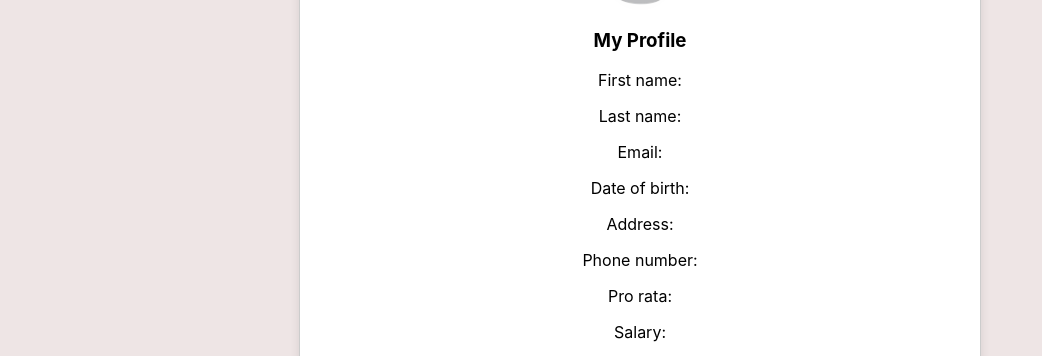
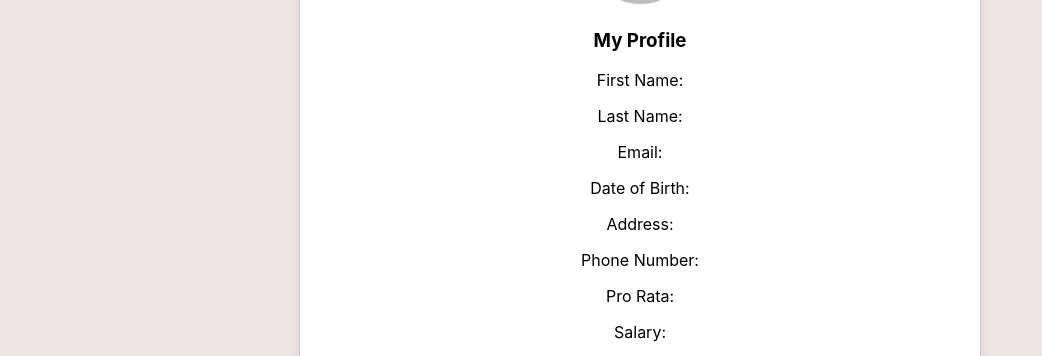
Before and after one commit to remily23/capstone_hr_management_system, a React (Create React App) app in the folder Capstone Project/capstonclient/: page /profile in a window 1280 px wide. Shown: the part 221-577 px from the top of the page, without its empty margins (0-1042 px from the left). Built offline with nearby package versions, Linux system fonts and the light colour scheme; no server answers.

Commit message:
fixed grammer in updateemployee.js and profilepage.js

```diff
--- a/Capstone Project/capstonclient/src/Components/ProfilePage.js
+++ b/Capstone Project/capstonclient/src/Components/ProfilePage.js
@@ -13,13 +13,13 @@ const ProfilePage = ({currentUser}) => {
     <section className="profile-container">
          <Avatar className="profile-image" src={stockimage} alt="stock img"  sx={{ width: 70, height: 70 }}/>
         <h3>My Profile</h3>
-        <p>First name: {currentUser.firstName}</p>
-        <p>Last name: {currentUser.lastName}</p>
+        <p>First Name: {currentUser.firstName}</p>
+        <p>Last Name: {currentUser.lastName}</p>
         <p>Email: {currentUser.email}</p>
-        <p>Date of birth: {currentUser.dateOfBirth}</p>
+        <p>Date of Birth: {currentUser.dateOfBirth}</p>
         <p>Address: {currentUser.address}</p>
-        <p>Phone number: {currentUser.phoneNumber}</p>
-        <p>Pro rata: {currentUser.proRota}</p>
+        <p>Phone Number: {currentUser.phoneNumber}</p>
+        <p>Pro Rata: {currentUser.proRota}</p>
         <p>Salary: {currentUser.salary}</p>
         <button className="edit-button" onClick={toUpdateEmployeeForm}>Edit</button>
         </section>
--- a/Capstone Project/capstonclient/src/Components/UpdateEmployeeForm.js
+++ b/Capstone Project/capstonclient/src/Components/UpdateEmployeeForm.js
@@ -95,7 +95,7 @@ const UpdateEmployeeForm = ({ updateEmployee }) => {
             type="text"
             name="proRota"
             onChange={handleChange}
-            placeholder="Enter your pro rata"
+            placeholder="Enter your Pro Rata"
             value={employeeDetails.proRota}
           />
         </section>
```
